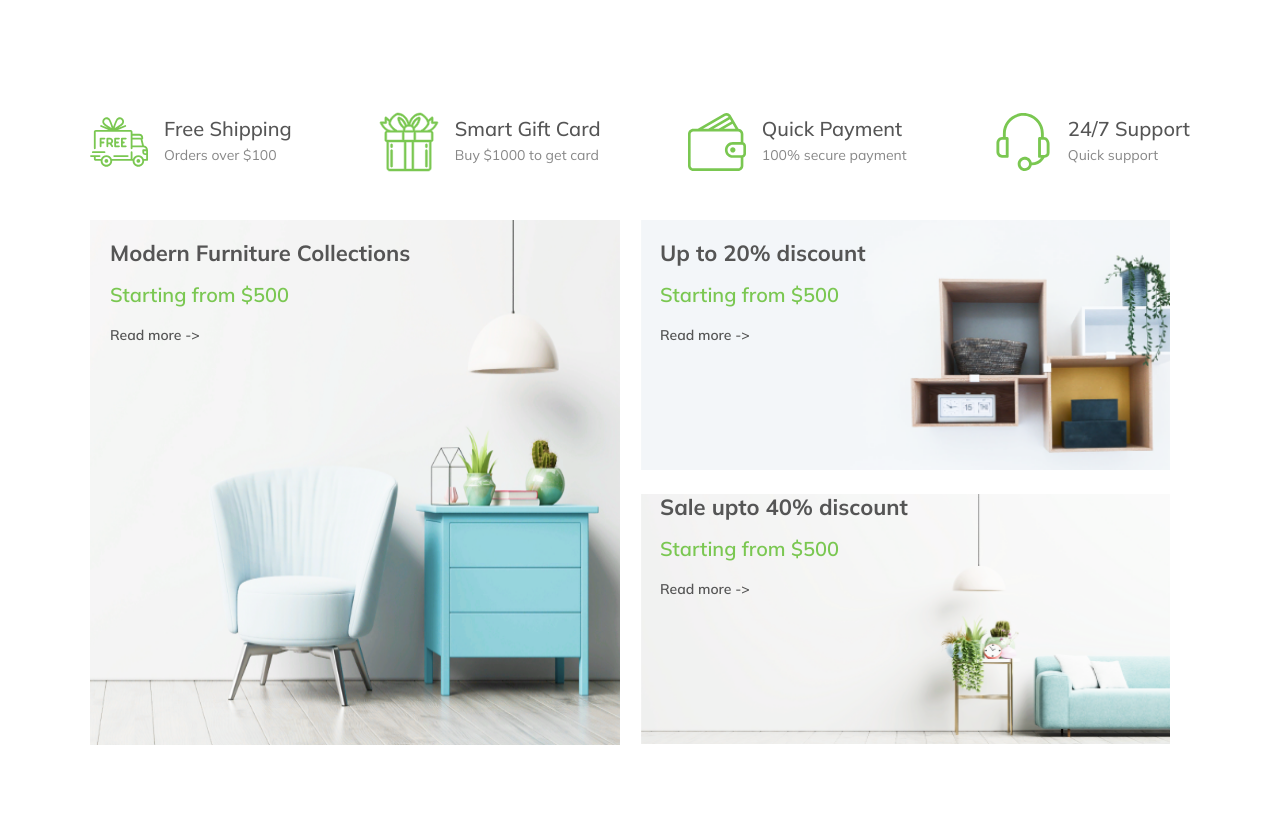
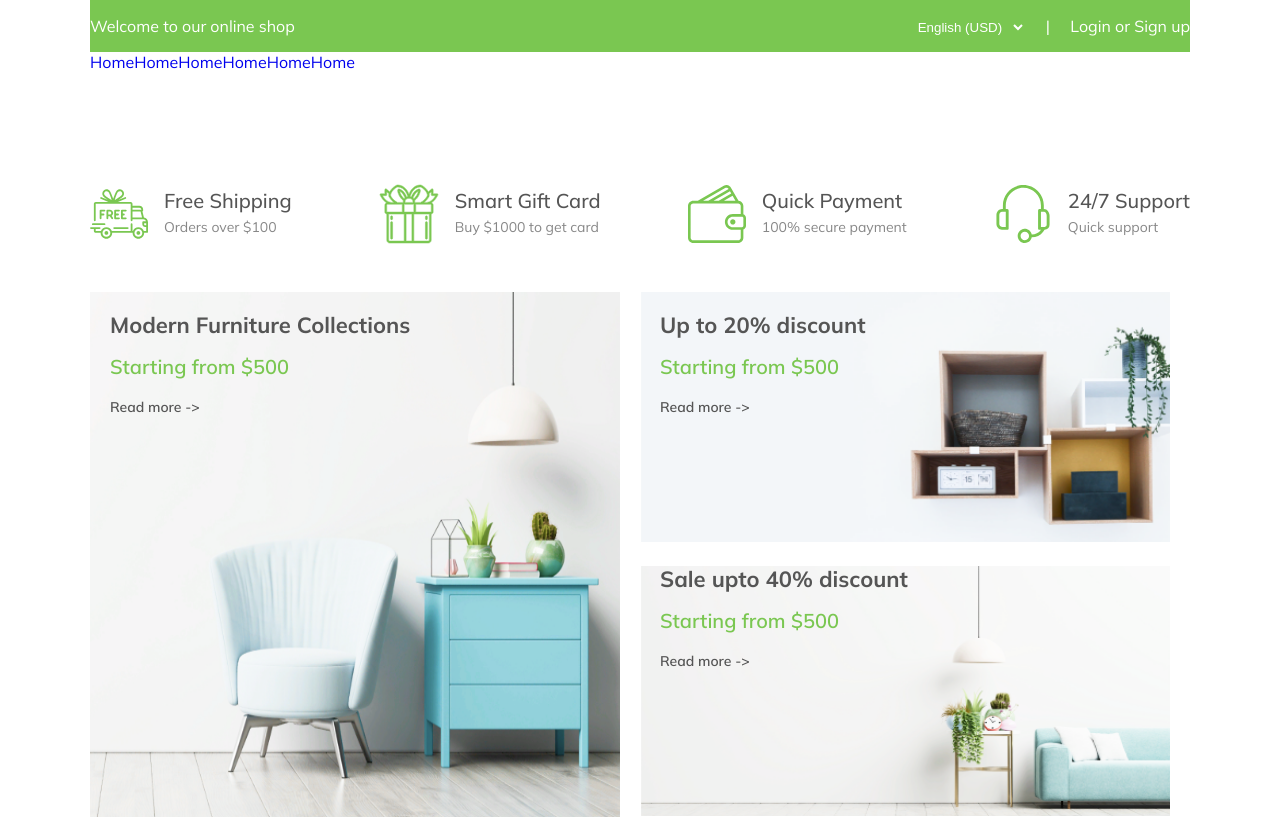
Before and after one commit to abduvositAK/furniking, a plain HTML site: page index.html in a window 1280 px wide. Shown: the top 823 px of the page. Drawn offline with Linux system fonts and the light colour scheme.

Commit message:
upload code

```diff
--- a/index.html
+++ b/index.html
@@ -18,6 +18,49 @@
 </head>
 
 <body>
+    <header>
+        <div class="container">
+            <ul class="header__top">
+                <li class="header__top-item">
+                    <a href="#">Welcome to our online shop</a>
+                </li>
+                <li class="header__top-item">
+                        <select name="" id="">
+                            <option value="eng">English (USD)</option>
+                            <option value="rus">Russian (RUBL</option>
+                            <option value="uz">Uzbek (SUM)</option>
+                        </select>
+                        <span style="color: #fff;">|</span>
+                        <a href="#">Login or Sign up</a>
+                </li>
+            </ul>
+            <ul class="header__search">
+
+            </ul>
+            <nav class="navbar">
+                <ul class="navbar__list">
+                    <li class="navbar__collection">
+                        <a href="#">Home</a>
+                    </li>
+                    <li class="navbar__item">
+                        <a href="#">Home</a>
+                    </li>
+                    <li class="navbar__item">
+                        <a href="#">Home</a>
+                    </li>
+                    <li class="navbar__item">
+                        <a href="#">Home</a>
+                    </li>
+                    <li class="navbar__item">
+                        <a href="#">Home</a>
+                    </li>
+                    <li class="navbar__item">
+                        <a href="#">Home</a>
+                    </li>
+                </ul>
+            </nav>
+        </div>
+    </header>
     <section class="collection">
         <div class="container collection__inner">
             <ul class="collection__list">
--- a/scss/_general.scss
+++ b/scss/_general.scss
@@ -18,3 +18,6 @@ ul{
     flex-wrap: wrap;
     list-style: none;
 }
+a{
+    text-decoration: none;
+}
--- a/scss/block/_header.scss
+++ b/scss/block/_header.scss
@@ -0,0 +1,31 @@
+.header__top {
+    background-color: $hoverNav;
+    justify-content: space-between;
+
+}
+
+.header__top-item {
+    padding-top: 16px;
+    padding-bottom: 16px;
+
+
+    a {
+        font-weight: 400;
+        font-size: 16px;
+        line-height: 19px;
+        color: #fff
+    }
+    select{
+        border: none;
+        background-color: $hoverNav;
+        color: #fff;
+    }
+    select:focus{
+        outline: none;
+    }
+    span{
+        padding-right: 16px;
+        padding-left: 16px;
+    }
+
+}
```
Also changed, not shown: css/main.css, css/main.min.css, 2 other files.
